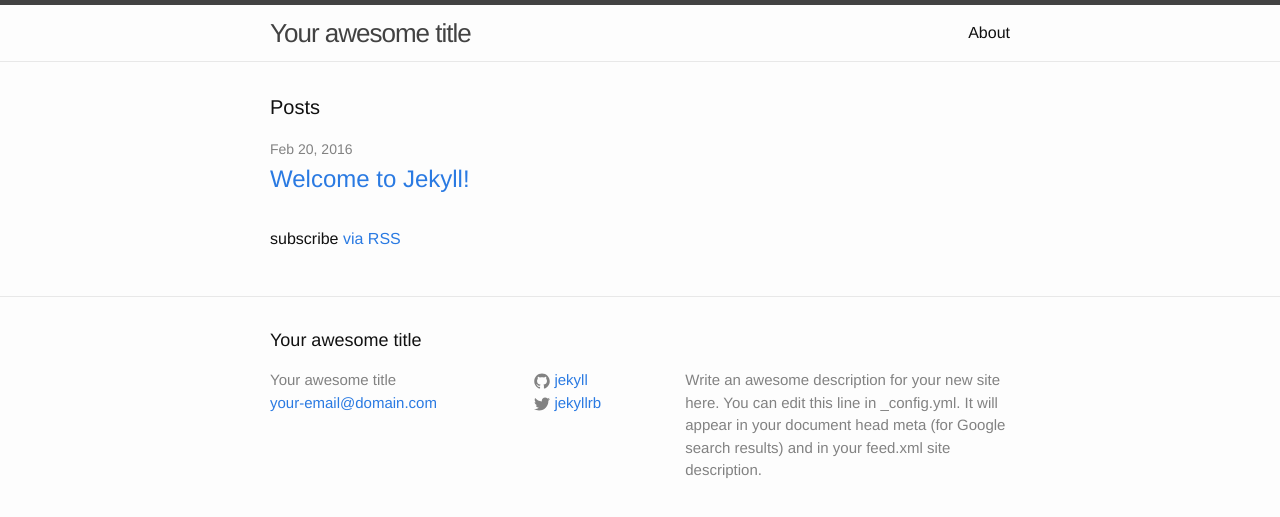
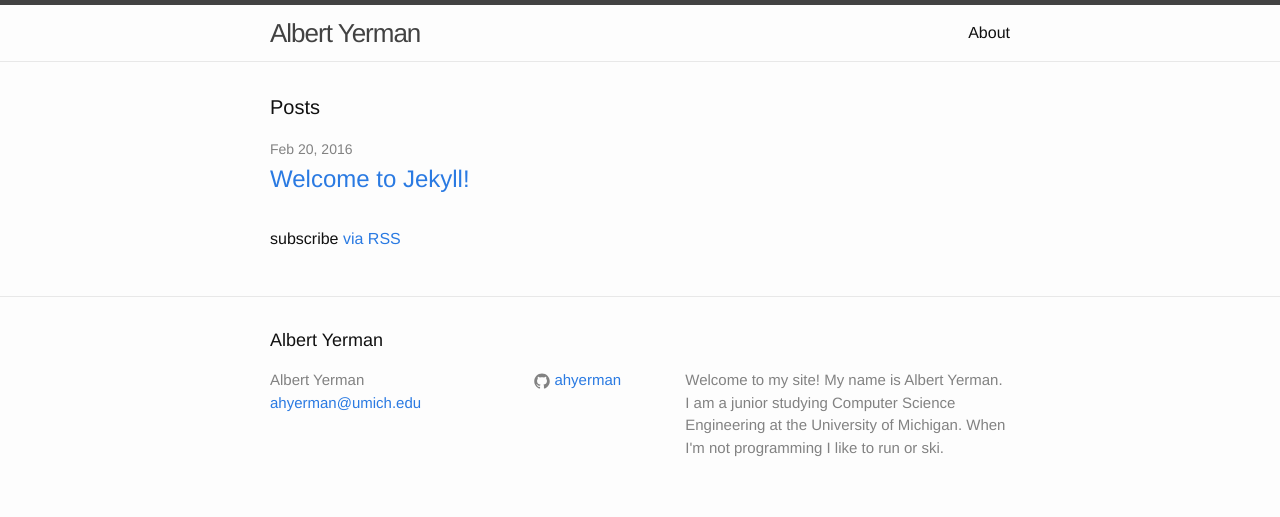
Before and after one commit to ahyerman/mysite, a Jekyll site: the page built from index.html, in a window 1280 px wide. Shown: the top 517 px of the page. Built offline with Jekyll 4.4.1, drawn with Linux system fonts in a browser that asks for light colours.

Commit message:
changes to _config

```diff
--- a/_config.yml
+++ b/_config.yml
@@ -6,16 +6,16 @@
 # 'jekyll serve'. If you change this file, please restart the server process.
 
 # Site settings
-title: Your awesome title
-email: your-email@domain.com
-description: > # this means to ignore newlines until "baseurl:"
-  Write an awesome description for your new site here. You can edit this
-  line in _config.yml. It will appear in your document head meta (for
-  Google search results) and in your feed.xml site description.
+title: Albert Yerman
+email: ahyerman@umich.edu
+description: >
+  Welcome to my site! My name is Albert Yerman. I am a junior studying
+  Computer Science Engineering at the University of Michigan. When I'm not
+  programming I like to run or ski.
 baseurl: "" # the subpath of your site, e.g. /blog
 url: "http://yourdomain.com" # the base hostname & protocol for your site
-twitter_username: jekyllrb
-github_username:  jekyll
+# twitter_username: jekyllrb
+github_username:  ahyerman
 
 # Build settings
 markdown: kramdown
```
